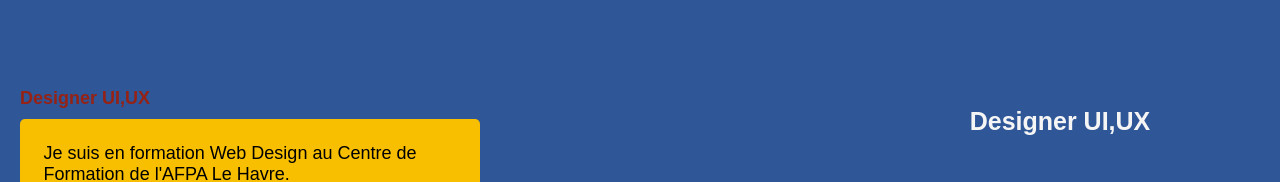
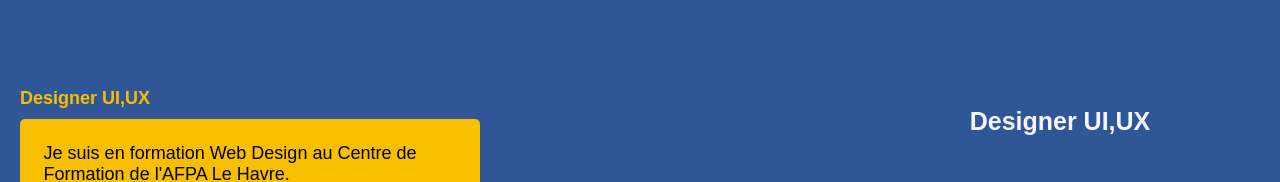
Before and after one commit to SamWebDesigner/sam, a plain HTML site: page index.html in a window 1280 px wide. Shown: the part 1046-1228 px from the top of the page. Drawn offline with Linux system fonts and the light colour scheme; a web font is replaced by a local one.

Commit message:
changements couleurs h5 > presentationen jaune

```diff
--- a/index.css
+++ b/index.css
@@ -264,7 +264,7 @@ align-items: center;
     font-family: "oswald semi-bold 600",sans-serif;
 }
 #page-Apropos .Apropos .presentation h5{
-    color: #952215;
+    color: #F8BF01;
     margin-top: 50px;
     margin-bottom: 10px;
 
```
